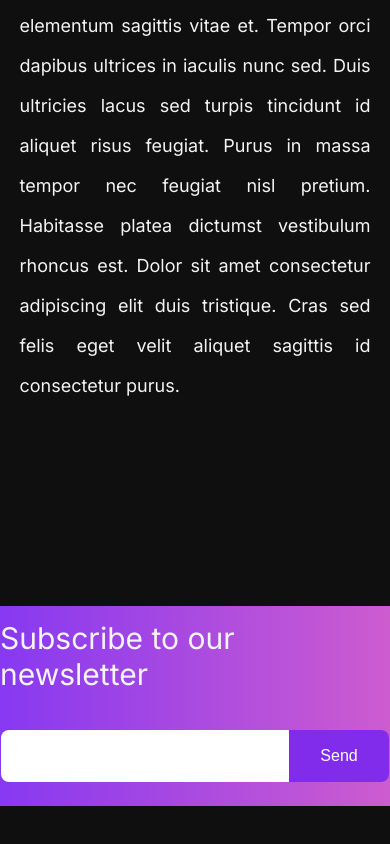
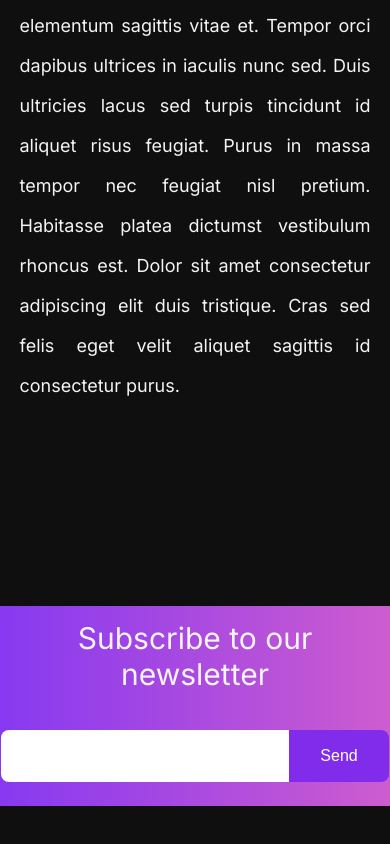
Before and after one commit to JaxV9/blog_page, a Next.js app: page / in a window 390 px wide. Shown: the part 6999-7843 px from the top of the page. Built offline with nearby package versions, Linux system fonts and the light colour scheme.

Commit message:
fix: responsive

```diff
--- a/src/app/components/getEmail/style.css
+++ b/src/app/components/getEmail/style.css
@@ -78,4 +78,8 @@
     .getEmailInputContainer {
         right: 50px;
     }
+
+    .getEmailLabel > p {
+        text-align: center;
+    }
 }
--- a/src/app/components/hero/style.css
+++ b/src/app/components/hero/style.css
@@ -55,7 +55,6 @@
     font-weight: 500;
     margin-top: 50px;
     margin-bottom: 50px;
-    text-align: justify;
 }
 
 @media (max-width: 1000px) {
@@ -77,6 +76,7 @@
         font-weight: 500;
         margin-top: 50px;
         margin-bottom: 50px;
+        text-align: justify;
     }
 
     .pictureHero {
```
